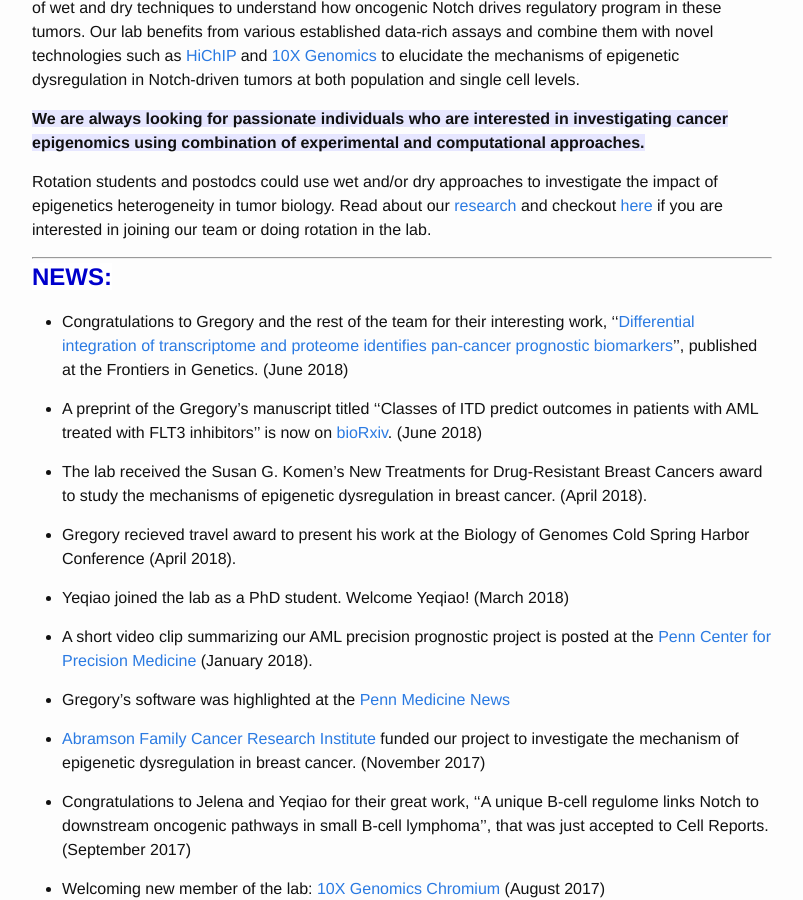
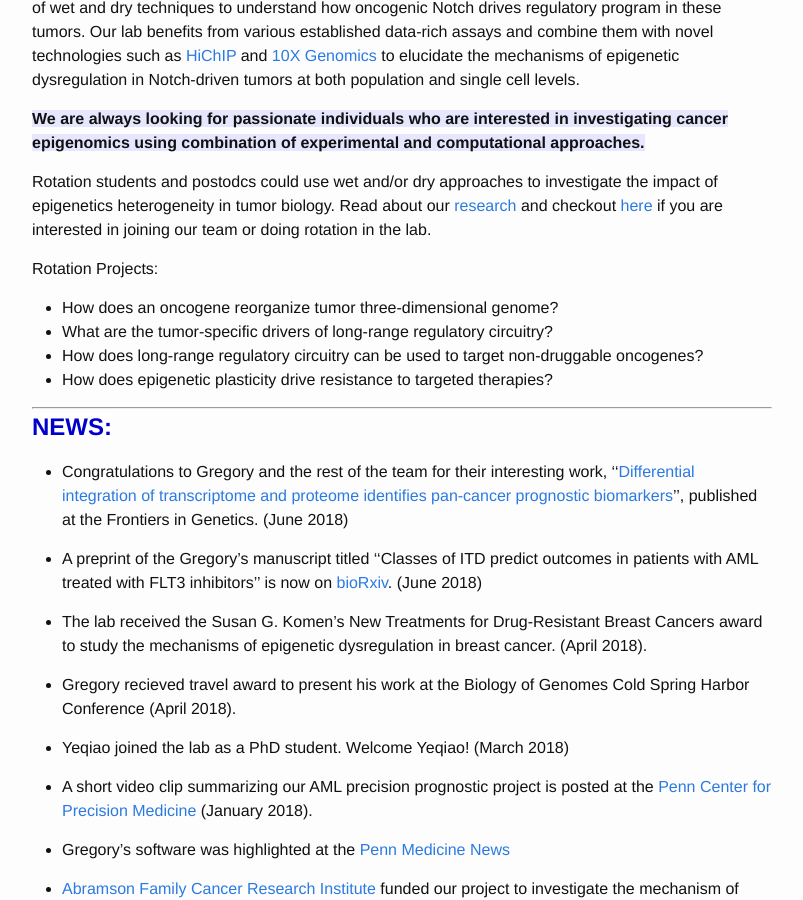
Before and after one commit to faryabib/faryabib.github.io, a Jekyll site: the page built from index.md, in a window 1280 px wide and 900 px high, scrolled down 473 px. Shown: the whole window, without its empty margins (238-1041 px from the left). Built offline with Jekyll 4.4.1, drawn with Linux system fonts in a browser that asks for light colours.

Commit message:
Update index.md

```diff
--- a/index.md
+++ b/index.md
@@ -13,6 +13,12 @@ The lab mainly studies cancers with frequent mutations in Notch receptor familie
 <strong><span style="background-color:rgb(230, 230, 255)">We are always looking for passionate individuals who are interested in investigating cancer epigenomics using combination of experimental and computational approaches.</span><strong>
 
 Rotation students and postodcs could use wet and/or dry approaches to investigate the impact of epigenetics heterogeneity in tumor biology. Read about our [research](research.html) and checkout [here](positions.html) if you are interested in joining our team or doing rotation in the lab.
+
+Rotation Projects:
++ How does an oncogene reorganize tumor three-dimensional genome?
++ What are the tumor-specific drivers of long-range regulatory circuitry?
++ How does long-range regulatory circuitry can be used to target non-druggable oncogenes?
++ How does epigenetic plasticity drive resistance to targeted therapies?
 
 ----
 <strong><span style="font-size: 1.5em; font-weight: bold; color: #0000cc; background-color: #ffffff">NEWS:</span><strong>
```
